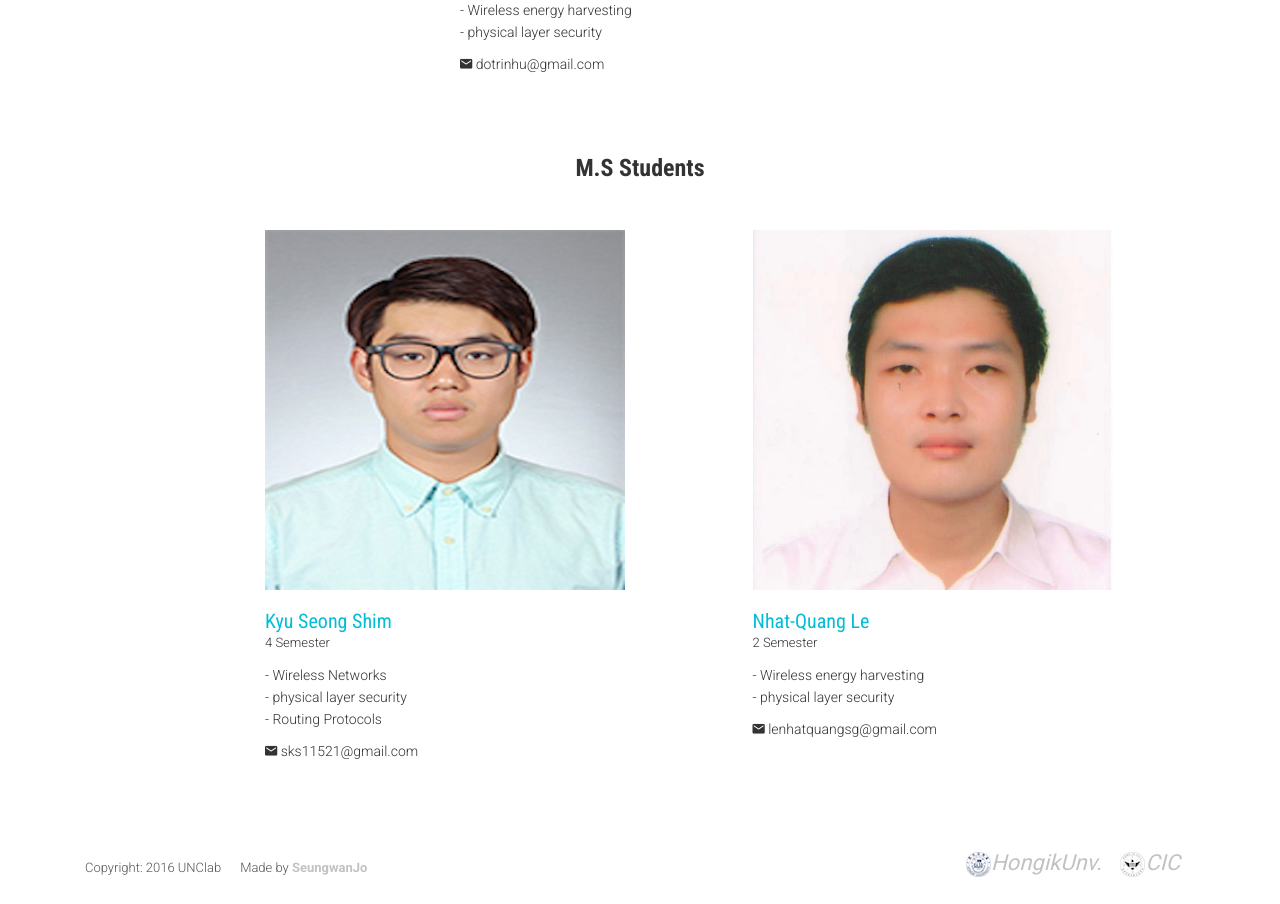
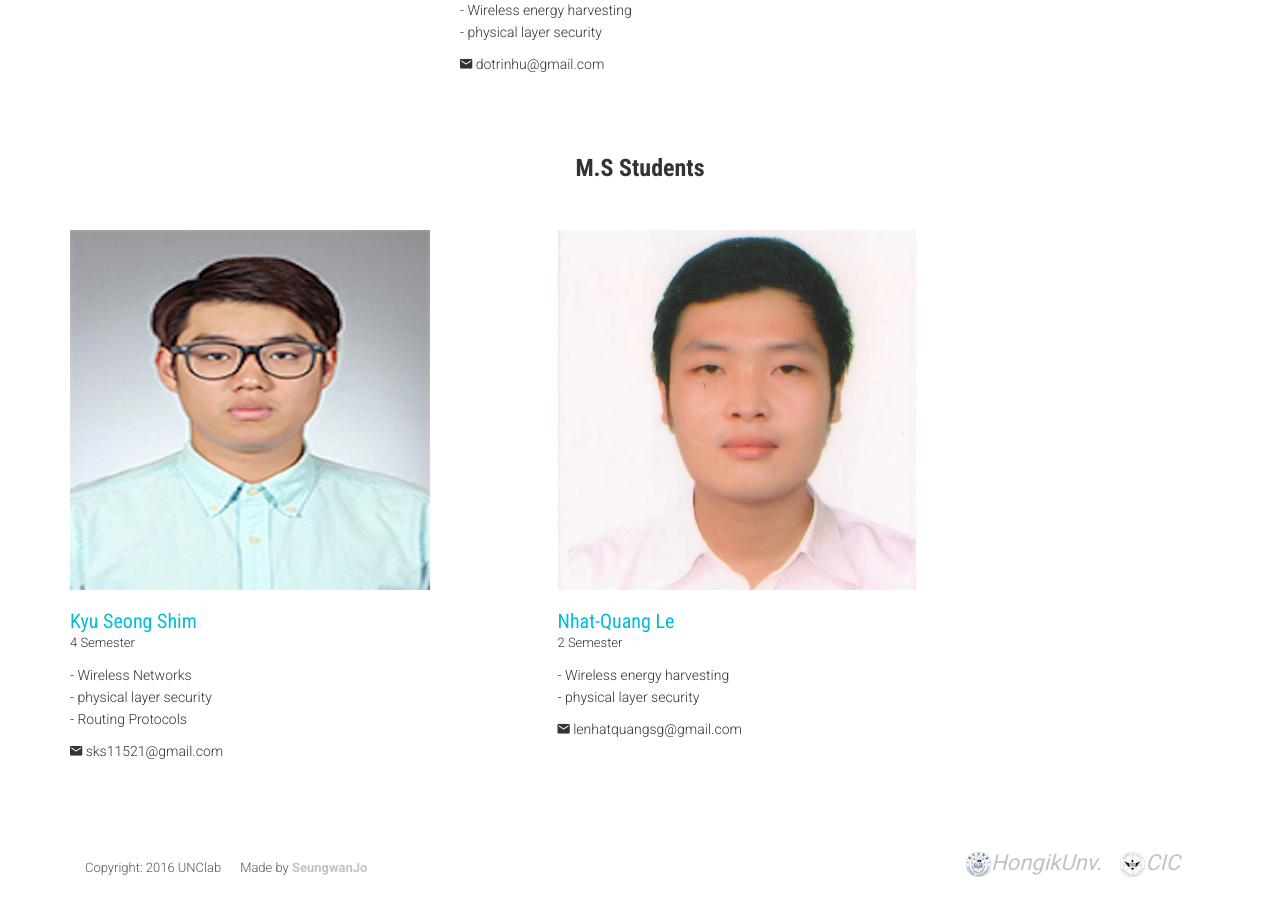
Before and after one commit to jaejin1/UNClabhomepage, a PHP site: page /GraduateStudents.php in a window 1280 px wide. Shown: the part 881-1785 px from the top of the page. Run offline with PHP 8.4, Linux system fonts and the light colour scheme; some libraries are stand-ins or nearby versions; some web fonts are replaced.

Commit message:
graduateStudents

```diff
--- a/GraduateStudents.php
+++ b/GraduateStudents.php
@@ -130,7 +130,7 @@ include_once $_SERVER['DOCUMENT_ROOT'].'/templete/common.php';
             <div class="container">
                 <div class="row">
                     <h2 class="subtitle text-center">M.S Students</h2>
-                    <div class="col-md-2">
+                    <div class="col-md-1.5">
                     </div>
                     <div class="col-md-4">
                         <div class="team-member   "  >
@@ -179,7 +179,7 @@ include_once $_SERVER['DOCUMENT_ROOT'].'/templete/common.php';
                             </p>
                         </div>
                     </div>
-                    <div class="col-md-2">
+                    <div class="col-md-1.5">
                     </div>
                 </div>
             </div>
```
